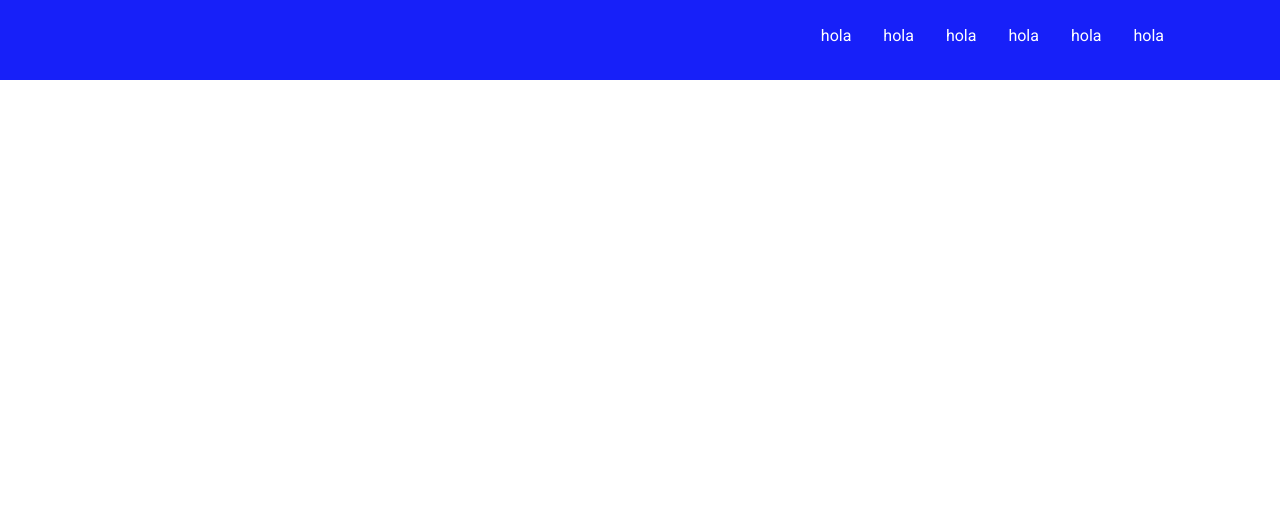
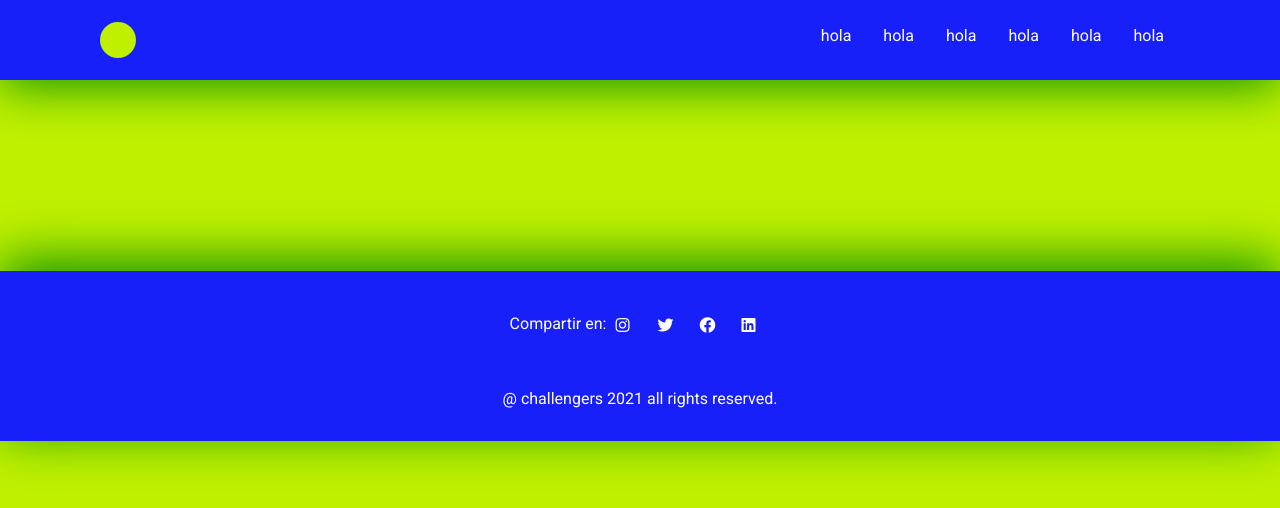
Before and after one commit to daitomiun/tenis-proyecto, a plain HTML site: page pagina/index.html in a window 1280 px wide. Drawn offline with Linux system fonts and the light colour scheme.

Commit message:
footer y maquetado listo, estilado faltante

```diff
--- a/pagina/index.html
+++ b/pagina/index.html
@@ -12,10 +12,10 @@
     <link href="https://fonts.googleapis.com/css2?family=Bree+Serif&family=Roboto&display=swap" rel="stylesheet">
     <title>Challengers</title>
 </head>
-<body>
+<body class="main-bg">
     <header class="header">
         <div class="logo">
-            <img src="" alt="" srcset="">
+            <!-- <img src="" alt="" srcset=""> -->
         </div>
         <nav class="menu-container">
             <input type="checkbox" name="" id="menu-checked" class="menu-check">
@@ -37,5 +37,89 @@
             </ul>
         </nav>
     </header>
+    <section class="main">
+        <div class="container">
+            <div class="main-logo">
+                <img src="" alt="" srcset=" ">
+            </div>
+        </div>
+    </section>
+    <section class="description-sect">
+        <div class="container">
+            <div class="description">
+                <h2></h2>
+                <p></p>
+            </div>
+            <div class="description">
+                <h2></h2>
+                <p></p>
+            </div>
+            <div class="box">
+                <div class="description">
+                    <h2></h2>
+                    <p></p>
+                </div>
+                <div class="main-photo"><img src="" alt="" srcset=""></div>
+            </div>
+        </div>
+    </section>
+    <section class="courses-sect">
+        <div class="container">
+            <div class="line-vertical"></div>
+            <div class="line-vertical"></div>
+            <div class="box-lateral"></div>
+            <div class="box-lateral"></div>
+            <div class="course-card">
+                <div class="course-box">
+                    <h3></h3>
+                    <p></p>
+                    <div class="img-box">
+                        <img src="" alt="" srcset="">
+                    </div>
+                </div>
+            </div>
+        </div>
+    </section>
+    <secction class="info-sect">
+        <div class="container">
+            <h2></h2>
+            <div class="places-card">
+                <div class="places"><img src="" alt="" srcset=""></div>
+                <div class="places"><img src="" alt="" srcset=""></div>
+                <div class="places"><img src="" alt="" srcset=""></div>
+                <div class="places"><img src="" alt="" srcset=""></div>
+                <div class="places"><img src="" alt="" srcset=""></div>
+                <div class="places"><img src="" alt="" srcset=""></div>
+            </div>
+            <div class="info">
+                <h2></h2>
+                <h2></h2>
+                <h2></h2>
+                <h2></h2>
+                <h2></h2>
+                <h2><a href=""></a></h2>
+                <h2><a href=""></a></h2>
+            </div>
+
+        </div>
+    </secction>
+    <footer class="footer">
+        <div class="container">
+            <div class="box icon-sect">
+                <p>Compartir en:</p>
+                <div class="icons">
+                    <a href="https://www.instagram.com/" class="fab fa-instagram" target="_blank"></a>
+                    <a href="https://twitter.com/" class="fab fa-twitter" target="_blank"></a>
+                    <a href="https://es-la.facebook.com/" class="fab fa-facebook" target="_blank"></a>
+                    <a href="https://es-la.facebook.com/" class="fab fa-linkedin" target="_blank"></a>
+                </div>
+            </div>
+            <div class="box rights">
+                <p >
+                    @ challengers 2021 all rights reserved.
+                </p>
+            </div>
+        </div>
+    </footer>
 </body>
 </html>
--- a/pagina/sass/base.scss
+++ b/pagina/sass/base.scss
@@ -1,9 +1,7 @@
 /*--------------
 |    header     |
 ---------------*/
-// :focus{
-//     outline: 3px solid $white-typo;
-//  }
+
 .header{
     display: flex;
     justify-content: space-between;
@@ -15,10 +13,13 @@
     position: sticky;
     top: 0;
     margin-bottom: 29px;
+    box-shadow: 0px 5px 50px $green-shadow;
 }
 .logo{
     height: 24px;
     width: 24px;
+    border-radius: 12px;
+    background-color: $green-ball;
 }
 
 .menu-check{
@@ -33,6 +34,7 @@
 .menu-check:checked ~ label .closed,
 .menu-check:checked ~ .menu{
     display: block;
+
 }
 .closed,
 .menu{
@@ -49,6 +51,7 @@
     background: $orange-dust;
     width: 100%;
 
+
     a:hover{
         text-decoration: underline $white-typo 3px solid;
         transition: .2s ease-in-out;
@@ -57,7 +60,8 @@
     a:active{
         text-decoration: underline $blue-main 4px solid;
         transition: .4s ease-in-out;
-        outline: 0;
+        outline: 0px;
+        border: 5px $green-ball solid;
     }
 }
 .menu :is(a){
@@ -68,6 +72,65 @@
     padding: 16px 0 24px 16px;
 
 }
-// :focus{
-//     outline: 3px solid $white-typo;
-// }
+
+
+/*--------------
+|    body       |
+---------------*/
+
+.main-bg{
+    background-color: $green-ball;
+}
+
+p{
+    color: $white-typo;
+    font-family: $roboto-bold;
+}
+
+
+   //sections
+
+   /*--------------
+|    footer     |
+---------------*/
+
+.footer{
+    .container{
+        width: 100%;
+        height: 170px;
+        display: flex;
+        flex-direction: column;
+        justify-content: center;
+        align-items: center;
+        background-color: $blue-main;
+        box-shadow: 0px -10px 50px $green-shadow;
+
+        .box{
+            display: flex;
+            align-items: center;
+            justify-content: center;
+            padding: 10px 0 20px 0;
+            &.icon-sect, &.rights{
+               width: 300px;
+            }
+            &.icon-sect{
+                p{
+                    padding-bottom: 6px;
+                }
+                .icons{
+                    a{
+                        width: 20px;
+                        height: 20px;
+                        text-decoration: none;
+                        color: $white-typo;
+                        margin: 22px 9px;
+
+                    }
+                    a:hover{
+                        color: $orange-dust;
+                    }
+                }
+            }
+        }
+    }
+}
--- a/pagina/sass/functions.scss
+++ b/pagina/sass/functions.scss
@@ -3,6 +3,7 @@
 $blue-main: #1720F9;
 $orange-dust: #FF4000;
 $green-ball: #bff000;
+$green-shadow: #078e00;
 $white-typo: #fff;
 
 
--- a/pagina/sass/media.scss
+++ b/pagina/sass/media.scss
@@ -22,6 +22,7 @@
     .logo{
         height: 36px;
         width: 36px;
+        border-radius: 18px;
     }
     .menu{
         display: inline-flex;
@@ -36,6 +37,7 @@
         text-decoration: underline $orange-dust 4px solid;
         transition: .4s ease-in-out;
         outline: 0;
+        border: 0;
     }
     }
     .menu :is(a){
```
Also changed, not shown: pagina/css/index.css, 1 other file.
